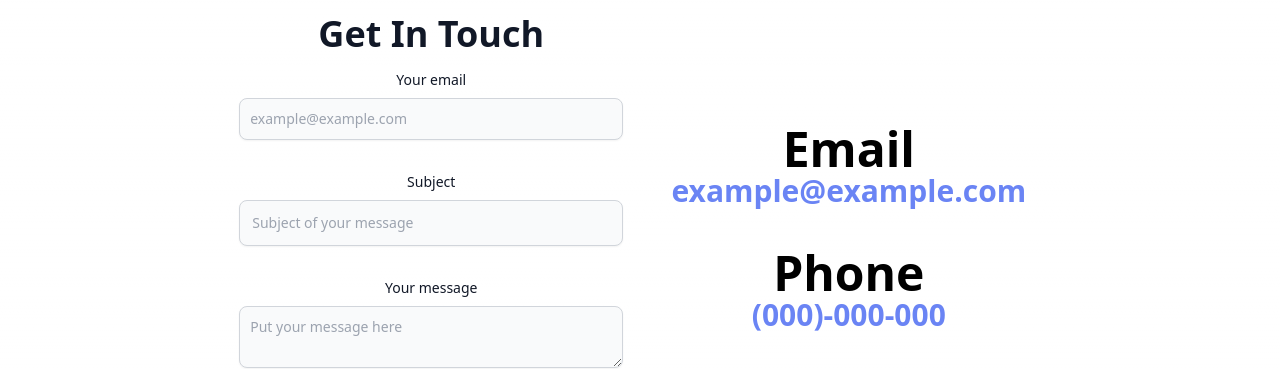
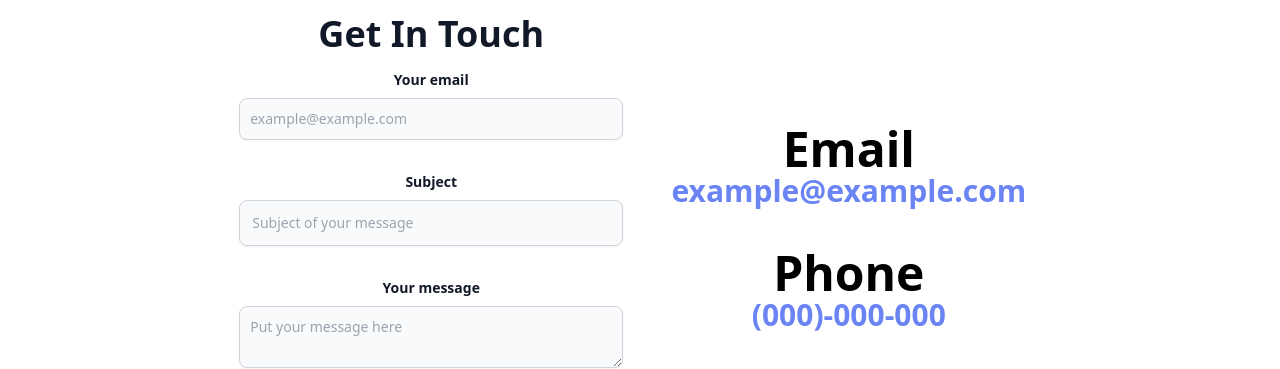
Before and after one commit to AlexanderGardiner/portfolio, a Next.js app: page /contact in a window 1280 px wide. Shown: the part 282-651 px from the top of the page. Built offline with nearby package versions, Linux system fonts and the light colour scheme.

Commit message:
Contact form updates

```diff
--- a/src/app/contact/page.tsx
+++ b/src/app/contact/page.tsx
@@ -6,28 +6,28 @@ export default function Portfolio() {
         <div className="w-full md:w-full text-center flex flex-col justify-center">
           <div className="w-4/5 mx-auto">
           <div className="flex items-center text-center ">
-            <h1 className="mb-4 text-7xl font-extrabold text-center text-gray-900 dark:text-white mx-auto">Contact me</h1>
+            <h1 className="mb-4 text-7xl font-bold text-center text-gray-900 dark:text-white mx-auto">Contact me</h1>
           </div>
 
           <div className="flex grid grid-cols-2 gap-4">
             <div className="flex items-center px-20 justify-center">
               <section className="">
                 <div className="py-8 lg:py-16 px-4 mx-auto max-w-screen-md">
-                    <h2 className="mb-4 text-4xl font-extrabold text-center text-gray-900 dark:text-white w-96">Get In Touch</h2>
+                    <h2 className="mb-4 text-4xl font-bold text-center text-gray-900 dark:text-white w-96">Get In Touch</h2>
                     <form action="#" className="space-y-8">
                         <div>
-                            <label htmlFor="email" className="block mb-2 text-sm font-medium text-gray-900 dark:text-gray-300">Your email</label>
+                            <label htmlFor="email" className="block mb-2 text-sm font-bold text-gray-900 dark:text-gray-300">Your email</label>
                             <input type="email" id="email" className="shadow-sm bg-gray-50 border border-gray-300 text-gray-900 text-sm rounded-lg focus:ring-primary-500 focus:border-primary-500 block w-full p-2.5 dark:bg-gray-700 dark:border-gray-600 dark:placeholder-gray-400 dark:text-white dark:focus:ring-primary-500 dark:focus:border-primary-500 dark:shadow-sm-light" placeholder="example@example.com" required/>
                         </div>
                         <div>
-                            <label htmlFor="subject" className="block mb-2 text-sm font-medium text-gray-900 dark:text-gray-300">Subject</label>
+                            <label htmlFor="subject" className="block mb-2 text-sm font-bold text-gray-900 dark:text-gray-300">Subject</label>
                             <input type="text" id="subject" className="block p-3 w-full text-sm text-gray-900 bg-gray-50 rounded-lg border border-gray-300 shadow-sm focus:ring-primary-500 focus:border-primary-500 dark:bg-gray-700 dark:border-gray-600 dark:placeholder-gray-400 dark:text-white dark:focus:ring-primary-500 dark:focus:border-primary-500 dark:shadow-sm-light" placeholder="Subject of your message" required/>
                         </div>
                         <div className="sm:col-span-2">
-                            <label htmlFor="message" className="block mb-2 text-sm font-medium text-gray-900 dark:text-gray-400">Your message</label>
+                            <label htmlFor="message" className="block mb-2 text-sm font-bold text-gray-900 dark:text-gray-400">Your message</label>
                             <textarea id="message" className="block p-2.5 w-full text-sm text-gray-900 bg-gray-50 rounded-lg shadow-sm border border-gray-300 focus:ring-primary-500 focus:border-primary-500 dark:bg-gray-700 dark:border-gray-600 dark:placeholder-gray-400 dark:text-white dark:focus:ring-primary-500 dark:focus:border-primary-500" placeholder="Put your message here"></textarea>
                         </div>
-                        <button type="submit" className="py-3 px-5 text-sm font-medium text-center text-white rounded-lg bg-primary-700 sm:w-fit hover:bg-primary-800 focus:ring-4 focus:outline-none focus:ring-primary-300 dark:bg-primary-600 dark:hover:bg-primary-700 dark:focus:ring-primary-800">Send message</button>
+                        <button type="submit" className="py-3 px-5 text-sm font-bold text-center text-white rounded-lg bg-primary-700 sm:w-fit hover:bg-primary-800 focus:ring-4 focus:outline-none focus:ring-primary-300 dark:bg-primary-600 dark:hover:bg-primary-700 dark:focus:ring-primary-800">Send message</button>
                     </form>
                 </div>
               </section>
```
